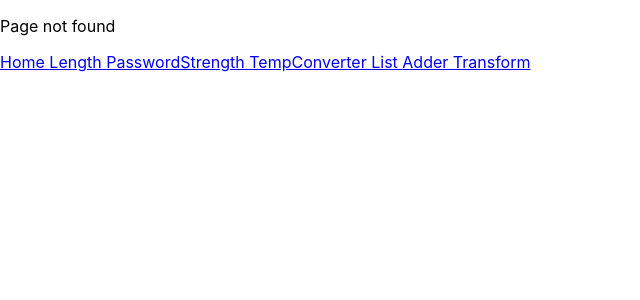
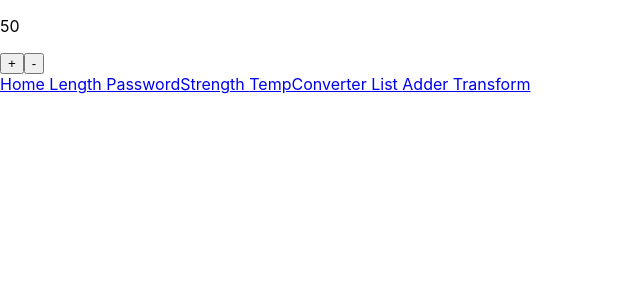
Before and after one commit to zackads/developme, a React (Create React App) app in the folder week_9_react/day_3/: page /steps/1/1 in a window 1280 px wide. Before the commit this address had no page. Shown: the top 300 px of the page, without its empty margins (0-640 px from the left). Built offline with nearby package versions, Linux system fonts and the light colour scheme.

Commit message:
Port Counter from hello_world project

```diff
--- a/week_9_react/day_3/src/App.js
+++ b/week_9_react/day_3/src/App.js
@@ -10,7 +10,9 @@ import List from "./List.js";
 import Adder from "./Adder.js";
 import Transform from "./Transform.js";
 import FourOhFour from "./FourOhFour.js";
+import Square from "./Square.js";
 import Footer from "./Footer.js";
+import StepCounter from "./StepCounter.js";
 
 function App() {
   return (
@@ -37,6 +39,19 @@ function App() {
             <Transform function={(x) => Math.pow(x, 7)} />
             <Transform function={(x) => x + x} />
           </Route>
+          {/* <Route path="/square">
+            <Square color="pink" />
+          </Route> */}
+          <Route
+            path="/square/:color"
+            render={({ match }) => <Square color={match.params.color} />}
+          />
+          <Route
+            path="/steps/:max/:step"
+            render={({ match }) => (
+              <StepCounter max={match.params.max} step={match.params.step} />
+            )}
+          />
           <FourOhFour />
         </Switch>
         <Footer />
--- /dev/null
+++ b/week_9_react/day_3/src/Counter.js
@@ -0,0 +1,52 @@
+import React, { Component } from "react";
+
+class Counter extends Component {
+  constructor(props) {
+    super(props);
+
+    this.state = {
+      count: this.props.initial,
+    };
+
+    this.handleClickIncrement = this.handleClickIncrement.bind(this);
+    this.handleClickDecrement = this.handleClickDecrement.bind(this);
+  }
+
+  handleClickIncrement() {
+    if (this.state.count < this.props.max) {
+      this.setState({
+        count: this.state.count + this.props.step,
+      });
+    }
+  }
+
+  handleClickDecrement() {
+    if (this.state.count > 0) {
+      this.setState({
+        count: this.state.count - this.props.step,
+      });
+    }
+  }
+
+  render() {
+    return (
+      <>
+        <div className="card">
+          <p>{this.state.count}</p>
+          <button className="btn btn-dark" onClick={this.handleClickIncrement}>
+            +
+          </button>
+          <button className="btn btn-dark" onClick={this.handleClickDecrement}>
+            -
+          </button>
+        </div>
+      </>
+    );
+  }
+}
+
+Counter.defaultProps = {
+  step: 1,
+};
+
+export default Counter;
```
